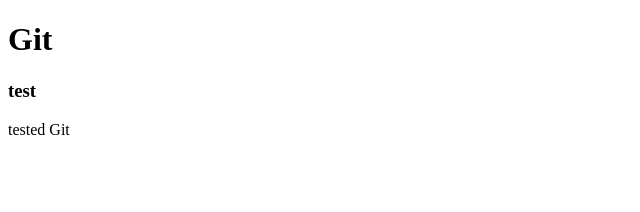
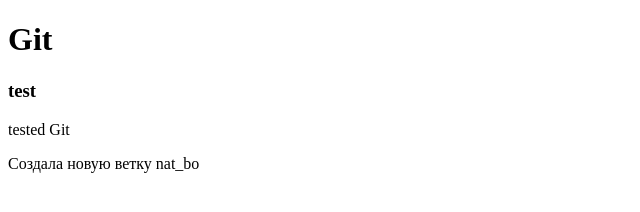
Before and after one commit to nata-bo/Test_for_Git, a plain HTML site: page index.html in a window 1280 px wide. Shown: the whole page, without its empty margins (0-640 px from the left). Drawn offline with Linux system fonts and the light colour scheme.

Commit message:
new code

```diff
--- a/index.html
+++ b/index.html
@@ -9,4 +9,5 @@
     <h1>Git</h1>
     <h3>test</h3>
     <p>tested Git </p>
+    <p>Создала новую ветку nat_bo</p>
 </html>
```
